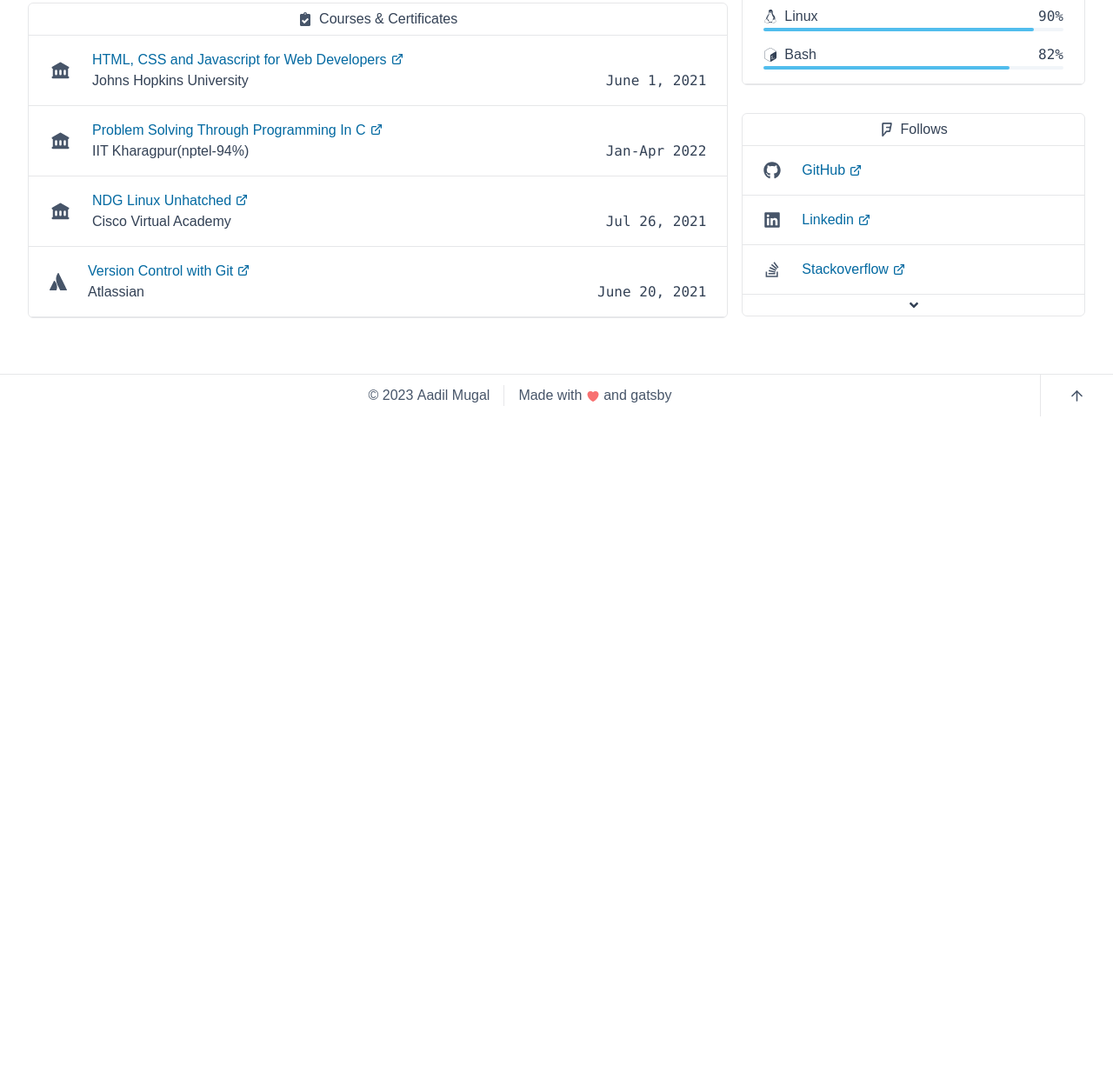
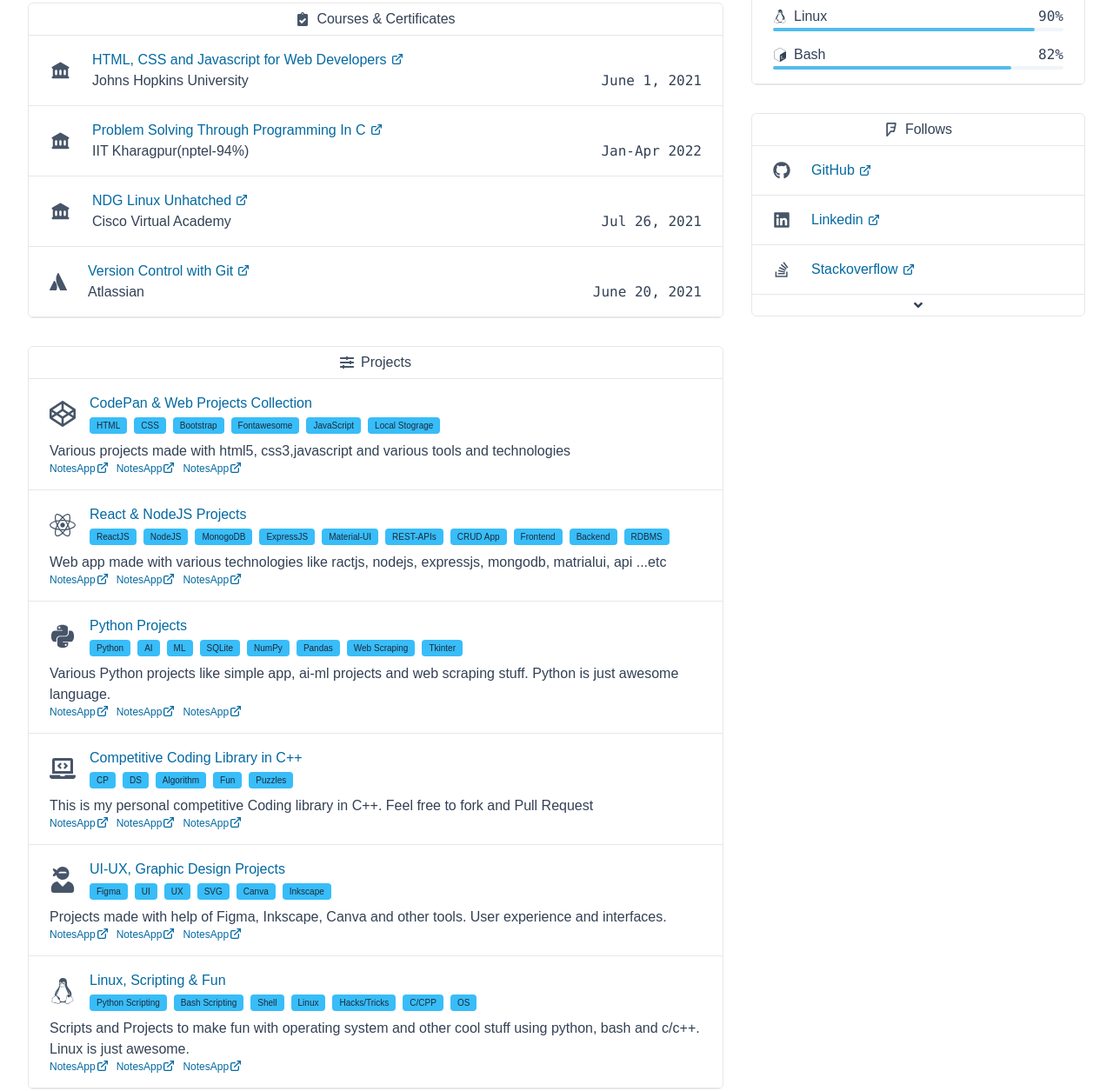
Before and after one commit to aadilmughal786/portfolio, a Gatsby site: page /resume-classic in a window 1280 px wide. Shown: the part 1131-2386 px from the top of the page at 87% size. Before the commit the page ends 1610 px from the top, so only its background shows below. Built offline with nearby package versions, Linux system fonts and the light colour scheme; Gatsby itself is replaced by a stand-in of ours.

Commit message:
done with project component

```diff
--- /dev/null
+++ b/src/components/resume-classic/project.jsx
@@ -0,0 +1,38 @@
+import React from "react"
+import { TbExternalLink } from "react-icons/tb"
+
+const Project = ({ data }) => {
+  return (
+    <div>
+      <div className="mb-2 flex flex-row items-center gap-4">
+        <div>{data.icon}</div>
+        <div>
+          <div className="mb-1 font-medium text-sky-700 dark:text-sky-300">
+            {data.title}
+          </div>
+          <div className="flex flex-row flex-wrap gap-2">
+            {data.chips.map(chip => (
+              <span className="rounded bg-sky-400 px-2 py-[2px] text-[10px] font-medium text-slate-800 dark:bg-sky-300 dark:text-black">
+                {chip}
+              </span>
+            ))}
+          </div>
+        </div>
+      </div>
+      <div>{data.description}</div>
+      <div className="flex flex-row flex-wrap gap-2 text-xs text-sky-700 dark:text-sky-300">
+        {data.projects.map(project => (
+          <a href={project.href}>
+            <span>{project.projectName}</span>
+            <TbExternalLink
+              className="-mt-[3px] ml-1 inline-block sm:ml-0"
+              size={16}
+            />
+          </a>
+        ))}
+      </div>
+    </div>
+  )
+}
+
+export default Project
--- a/src/data/resume-classic/index.js
+++ b/src/data/resume-classic/index.js
@@ -4,6 +4,7 @@
 import skillData from "./skill"
 import followData from "./follow"
 import introData from "./intro"
+import projectData from "./projects"
 
 const data = {
   eduData,
@@ -12,6 +13,7 @@
   skillData,
   followData,
   introData,
+  projectData,
 }
 
 export default data
--- /dev/null
+++ b/src/data/resume-classic/projects.js
@@ -0,0 +1,197 @@
+import React from "react"
+import {
+  FaCodepen,
+  FaLaptopCode,
+  FaLinux,
+  FaPython,
+  FaReact,
+  FaSlidersH,
+  FaUserNinja,
+} from "react-icons/fa"
+import { socilaIconStyle } from "./education"
+
+// Projects Array with Project Name and it's link
+
+const projects1 = [
+  {
+    projectName: "NotesApp",
+    href: "https://aadilmughal786.github.io/simple-web-project/notesApp.html",
+  },
+  {
+    projectName: "NotesApp",
+    href: "https://aadilmughal786.github.io/simple-web-project/notesApp.html",
+  },
+  {
+    projectName: "NotesApp",
+    href: "https://aadilmughal786.github.io/simple-web-project/notesApp.html",
+  },
+]
+const projects2 = [
+  {
+    projectName: "NotesApp",
+    href: "https://aadilmughal786.github.io/simple-web-project/notesApp.html",
+  },
+  {
+    projectName: "NotesApp",
+    href: "https://aadilmughal786.github.io/simple-web-project/notesApp.html",
+  },
+  {
+    projectName: "NotesApp",
+    href: "https://aadilmughal786.github.io/simple-web-project/notesApp.html",
+  },
+]
+const projects3 = [
+  {
+    projectName: "NotesApp",
+    href: "https://aadilmughal786.github.io/simple-web-project/notesApp.html",
+  },
+  {
+    projectName: "NotesApp",
+    href: "https://aadilmughal786.github.io/simple-web-project/notesApp.html",
+  },
+  {
+    projectName: "NotesApp",
+    href: "https://aadilmughal786.github.io/simple-web-project/notesApp.html",
+  },
+]
+const projects4 = [
+  {
+    projectName: "NotesApp",
+    href: "https://aadilmughal786.github.io/simple-web-project/notesApp.html",
+  },
+  {
+    projectName: "NotesApp",
+    href: "https://aadilmughal786.github.io/simple-web-project/notesApp.html",
+  },
+  {
+    projectName: "NotesApp",
+    href: "https://aadilmughal786.github.io/simple-web-project/notesApp.html",
+  },
+]
+const projects5 = [
+  {
+    projectName: "NotesApp",
+    href: "https://aadilmughal786.github.io/simple-web-project/notesApp.html",
+  },
+  {
+    projectName: "NotesApp",
+    href: "https://aadilmughal786.github.io/simple-web-project/notesApp.html",
+  },
+  {
+    projectName: "NotesApp",
+    href: "https://aadilmughal786.github.io/simple-web-project/notesApp.html",
+  },
+]
+const projects6 = [
+  {
+    projectName: "NotesApp",
+    href: "https://aadilmughal786.github.io/simple-web-project/notesApp.html",
+  },
+  {
+    projectName: "NotesApp",
+    href: "https://aadilmughal786.github.io/simple-web-project/notesApp.html",
+  },
+  {
+    projectName: "NotesApp",
+    href: "https://aadilmughal786.github.io/simple-web-project/notesApp.html",
+  },
+]
+
+// main data
+const data = {
+  title: "Projects",
+  icon: <FaSlidersH size={16} className={socilaIconStyle} />,
+  items: [
+    {
+      id: 1,
+      icon: <FaCodepen size={30} className={socilaIconStyle} />,
+      title: "CodePan & Web Projects Collection",
+      chips: [
+        "HTML",
+        "CSS",
+        "Bootstrap",
+        "Fontawesome",
+        "JavaScript",
+        "Local Stograge",
+      ],
+      description:
+        "Various projects made with html5, css3,javascript and various tools and technologies",
+      projects: projects1,
+    },
+    {
+      id: 2,
+      icon: <FaReact size={30} className={socilaIconStyle} />,
+      title: "React & NodeJS Projects",
+      chips: [
+        "ReactJS",
+        "NodeJS",
+        "MonogoDB",
+        "ExpressJS",
+        "Material-UI",
+        "REST-APIs",
+        "CRUD App",
+        "Frontend",
+        "Backend",
+        "RDBMS",
+      ],
+      description:
+        "Web app made with various technologies like ractjs, nodejs, expressjs, mongodb, matrialui, api ...etc",
+      projects: projects2,
+    },
+    {
+      id: 3,
+      icon: <FaPython size={30} className={socilaIconStyle} />,
+      title: "Python Projects",
+      chips: [
+        "Python",
+        "AI",
+        "ML",
+        "SQLite",
+        "NumPy",
+        "Pandas",
+        "Web Scraping",
+        "Tkinter",
+      ],
+      description:
+        "Various Python projects like simple app, ai-ml projects and web scraping stuff. Python is just awesome language.",
+      projects: projects3,
+    },
+    {
+      id: 4,
+      icon: <FaLaptopCode size={30} className={socilaIconStyle} />,
+      title: "Competitive Coding Library in C++",
+      chips: ["CP", "DS", "Algorithm", "Fun", "Puzzles"],
+      description:
+        "This is my personal competitive Coding library in C++. Feel free to fork and Pull Request",
+      projects: projects4,
+    },
+    {
+      id: 5,
+      icon: <FaUserNinja size={30} className={socilaIconStyle} />,
+      title: "UI-UX, Graphic Design Projects",
+      chips: ["Figma", "UI", "UX", "SVG", "Canva", "Inkscape"],
+      description:
+        "Projects made with help of Figma, Inkscape, Canva and other tools. User experience and interfaces.",
+      projects: projects5,
+    },
+    {
+      id: 6,
+      icon: <FaLinux size={30} className={socilaIconStyle} />,
+      title: "Linux, Scripting & Fun",
+      chips: [
+        "Python Scripting",
+        "Bash Scripting",
+        "Shell",
+        "Linux",
+        "Hacks/Tricks",
+        "C/CPP",
+        "OS",
+      ],
+      description:
+        "Scripts and Projects to make fun with operating system and other cool stuff using python, bash and c/c++. Linux is just awesome.",
+      projects: projects6,
+    },
+  ],
+}
+
+export default data
--- a/src/pages/resume-classic.jsx
+++ b/src/pages/resume-classic.jsx
@@ -6,6 +6,7 @@
 import Course from "../components/resume-classic/course"
 import Education from "../components/resume-classic/education"
 import Intro from "../components/resume-classic/intro"
+import Project from "../components/resume-classic/project"
 import Skill from "../components/resume-classic/skill"
 import Seo from "../components/seo/seo"
 import data from "../data/resume-classic/index"
@@ -16,7 +17,7 @@
 
   return (
     <Layout>
-      <div className="grid gap-y-8 gap-x-4 px-4 py-16 sm:px-8 lg:grid-cols-3">
+      <div className="grid gap-y-8 gap-x-8 px-4 py-16 sm:px-8 lg:grid-cols-3">
         {/* column-1 */}
         <div className="flex flex-col gap-y-8 lg:col-span-2">
           {/* Intro */}
@@ -56,6 +57,15 @@
             {data.courseData.item.map(item => (
               <CardItem key={item.id}>
                 <Course data={item} />
+              </CardItem>
+            ))}
+          </Card>
+
+          {/* Projects */}
+          <Card icon={data.projectData.icon} title={data.projectData.title}>
+            {data.projectData.items.map(item => (
+              <CardItem key={item.id}>
+                <Project data={item} />
               </CardItem>
             ))}
           </Card>
```
